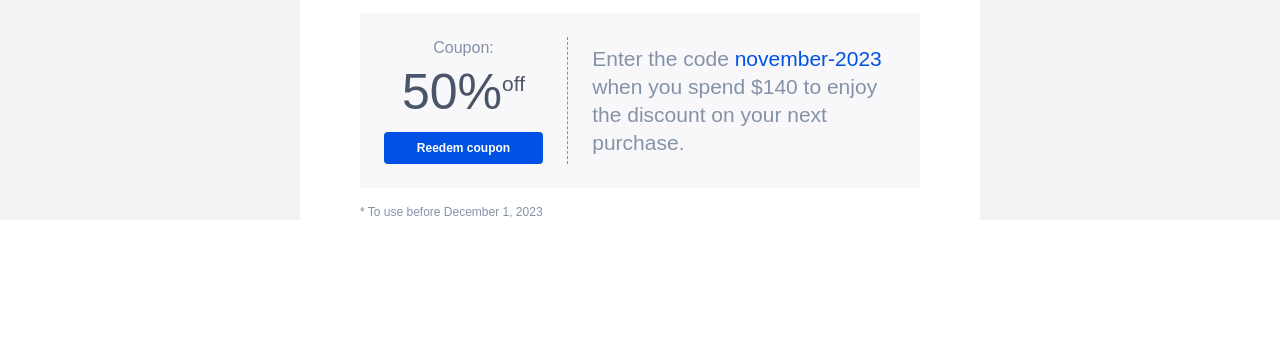
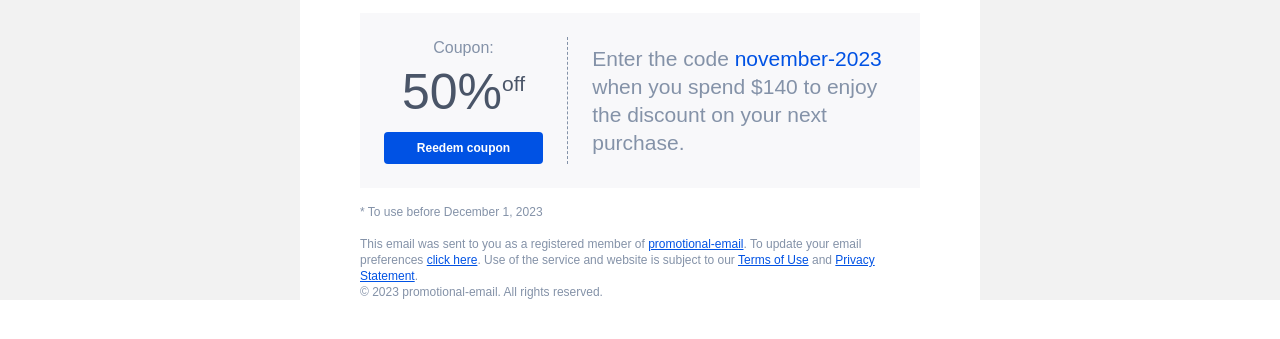
Before and after one commit to Valeriusdev/responsive-email, a plain HTML site: page coupon.html in a window 1280 px wide. Shown: the part 165-504 px from the top of the page. Drawn offline with Linux system fonts and the light colour scheme.

Commit message:
add footer

```diff
--- a/coupon.html
+++ b/coupon.html
@@ -104,6 +104,22 @@
                                             </tr>
                                         </tbody>
                                     </table>
+                                    <!-- FOOTER -->
+                                    <table width="560" cellpadding="0" cellspacing="0" border="0" align="center" style="padding-top: 16px;">
+                                        <tfoot>
+                                            <tr>
+                                                <td style="font-family: Arial, Helvetica, sans-serif; font-size: 12px; font-weight: normal; line-height: 16px; color: #8492A8;">
+                                                    This email was sent to you as a registered member of <a href="#" style="color: #0052E4">promotional-email</a>. To update your email
+                                                    preferences <a href="#" style="color: #0052E4">click here</a>. Use of the service and website is subject to our <a href="#" style="color: #0052E4">Terms of Use</a> and <a href="#" style="color: #0052E4">Privacy Statement</a>.
+                                                </td>
+                                            </tr>
+                                            <tr>
+                                                <td style="font-family: Arial, Helvetica, sans-serif; font-size: 12px; font-weight: normal; line-height: 16px; color: #8492A8;">
+                                                    © 2023 promotional-email. All rights reserved.
+                                                </td>
+                                            </tr>
+                                        </tfoot>
+                                    </table>
                                 </td>
                             </tr>
                         </tbody>
```
